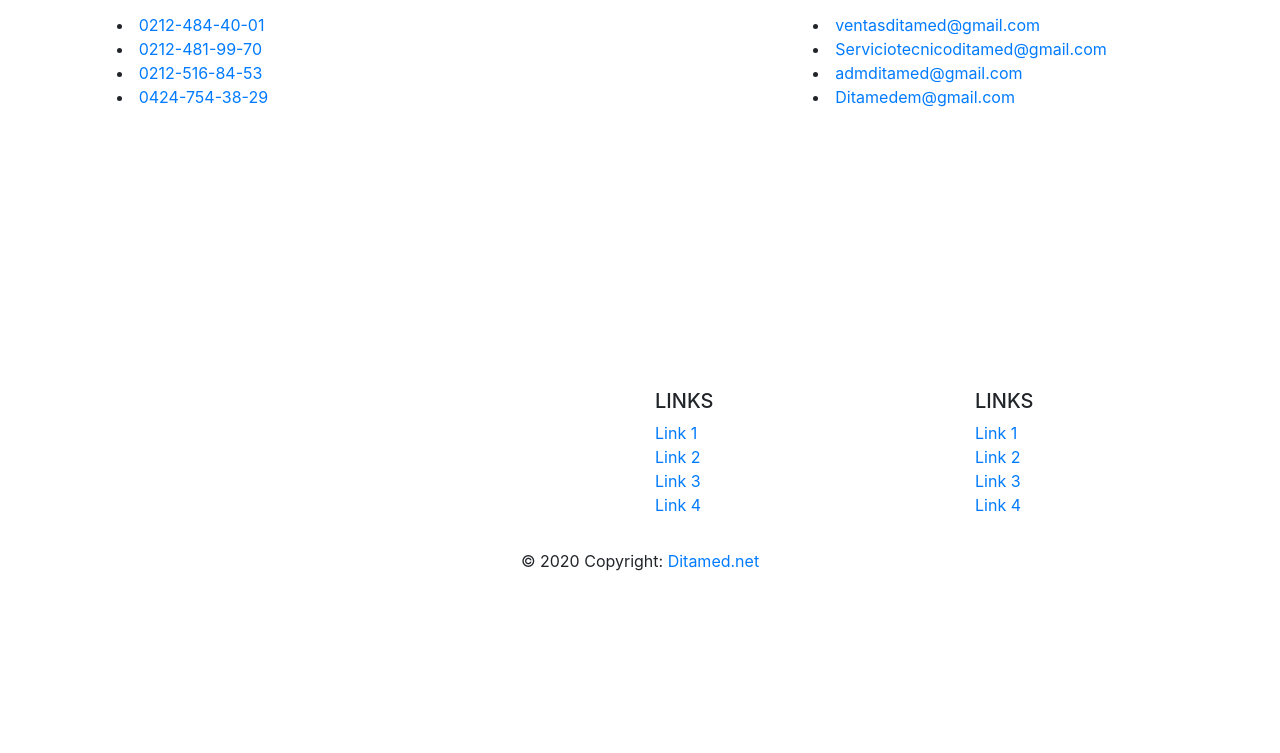
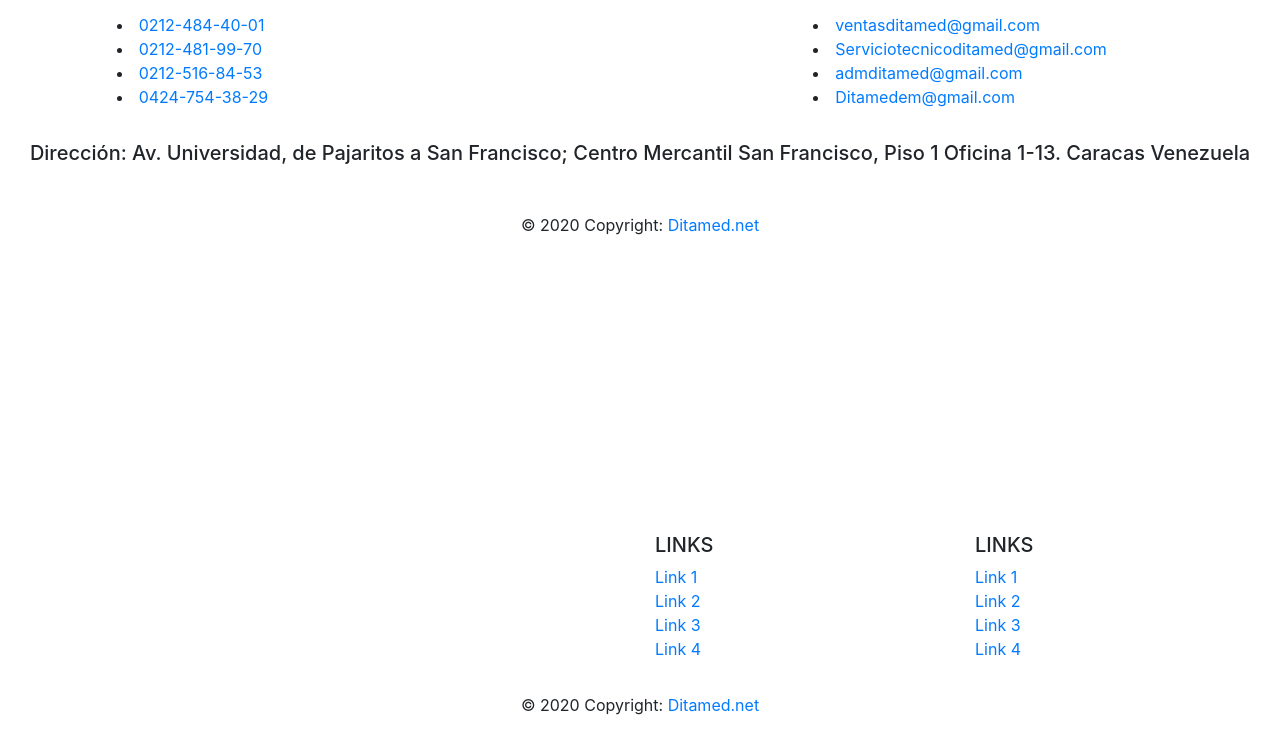
Before and after one commit to Raphaelbarriosg/ditamed, a website with bundled scripts: page index.html in a window 1280 px wide. Shown: the part 3223-3976 px from the top of the page. Before the commit the page ends 3940 px from the top, so only its background shows below. Built offline with nearby package versions, Linux system fonts and the light colour scheme.

Commit message:
se agrego la direccion y se ajusto el copyright

```diff
--- a/css/general.css
+++ b/css/general.css
@@ -16,3 +16,7 @@ text-white  {
 footer.p{
     color: chartreuse;
 }
+
+ text-center py-3.p.h5 {
+    text-decoration-color: chartreuse;
+}
--- a/index.html
+++ b/index.html
@@ -287,10 +287,18 @@ Desarrollar el servicio y mantenimiento de equipos en el área de la electromedi
 
 
           </div>
+
         </div>
 
 
+
       </div>
+      <div class="text-center py-3"><p><h5>Dirección: Av. Universidad, de Pajaritos a San Francisco; Centro Mercantil San Francisco, Piso 1 Oficina 1-13. Caracas Venezuela</h5></p></div>
+         <!-- Copyright -->
+  <div class="footer-copyright text-center py-3">© 2020 Copyright:
+    <a href="https://ditamed.net"> Ditamed.net</a>
+    </div>
+  <!-- Copyright -->
     </section>
              <!-- Footer -->
 
@@ -373,7 +381,7 @@ Desarrollar el servicio y mantenimiento de equipos en el área de la electromedi
   <!-- Copyright -->
   <div class="footer-copyright text-center py-3">© 2020 Copyright:
     <a href="https://ditamed.net"> Ditamed.net</a>
-
+    </div>
   <!-- Copyright -->
 
 </footer>
```
Also changed, not shown: 1 other file.
